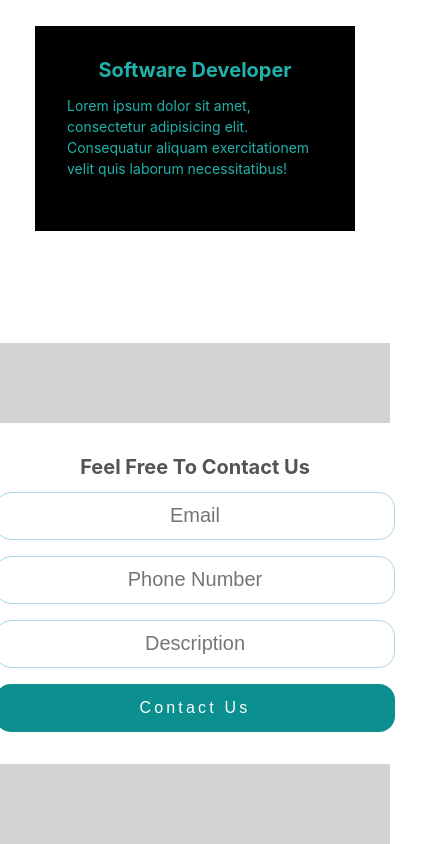
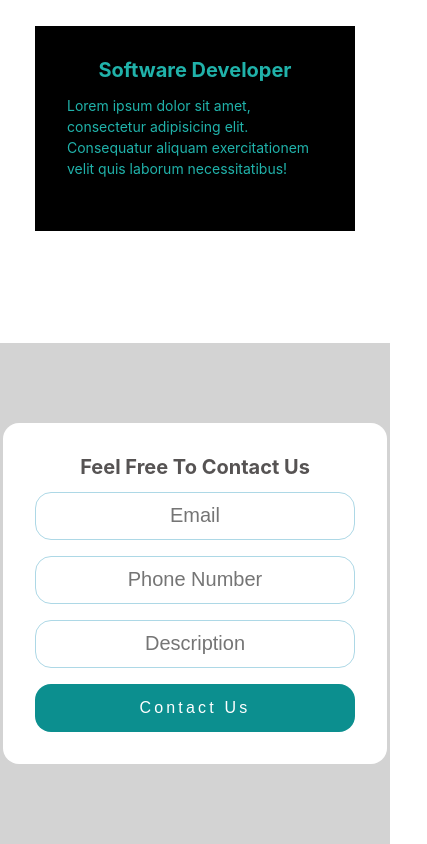
Before and after one commit to Asim-Shaik/sample, a React (Create React App) app: page / in a window 390 px wide. Shown: the part 6666-7510 px from the top of the page, 427 px wide, since content can reach past the window. Built offline with nearby package versions, Linux system fonts and the light colour scheme.

Commit message:
Update contact.css

```diff
--- a/src/components/contact/contact.css
+++ b/src/components/contact/contact.css
@@ -2,7 +2,7 @@
   display: flex;
   justify-content: center;
   align-items: center;
-  max-width: 30rem;
+  max-width: 25rem;
   border-radius: 1rem;
   flex-direction: column;
   background-color: white;
@@ -20,7 +20,7 @@
 .i {
   height: 3rem;
   float: left;
-  width: 25rem;
+  width: 20rem;
   margin-bottom: 1rem;
   font-size: 20px;
   border: 1px solid lightblue;
@@ -31,7 +31,7 @@
 .b {
   letter-spacing: 0.2rem;
   float: left;
-  width: 25rem;
+  width: 20rem;
   height: 3rem;
   background-color: rgb(12, 143, 143);
   color: white;
@@ -42,3 +42,15 @@
 .contact-title {
   margin-top: 2rem;
 }
+@media screen and (max-width: 440px) {
+  .control {
+    max-width: 30rem;
+  }
+
+  .i {
+    max-width: 25rem;
+  }
+  .b {
+    max-width: 25rem;
+  }
+}
```
